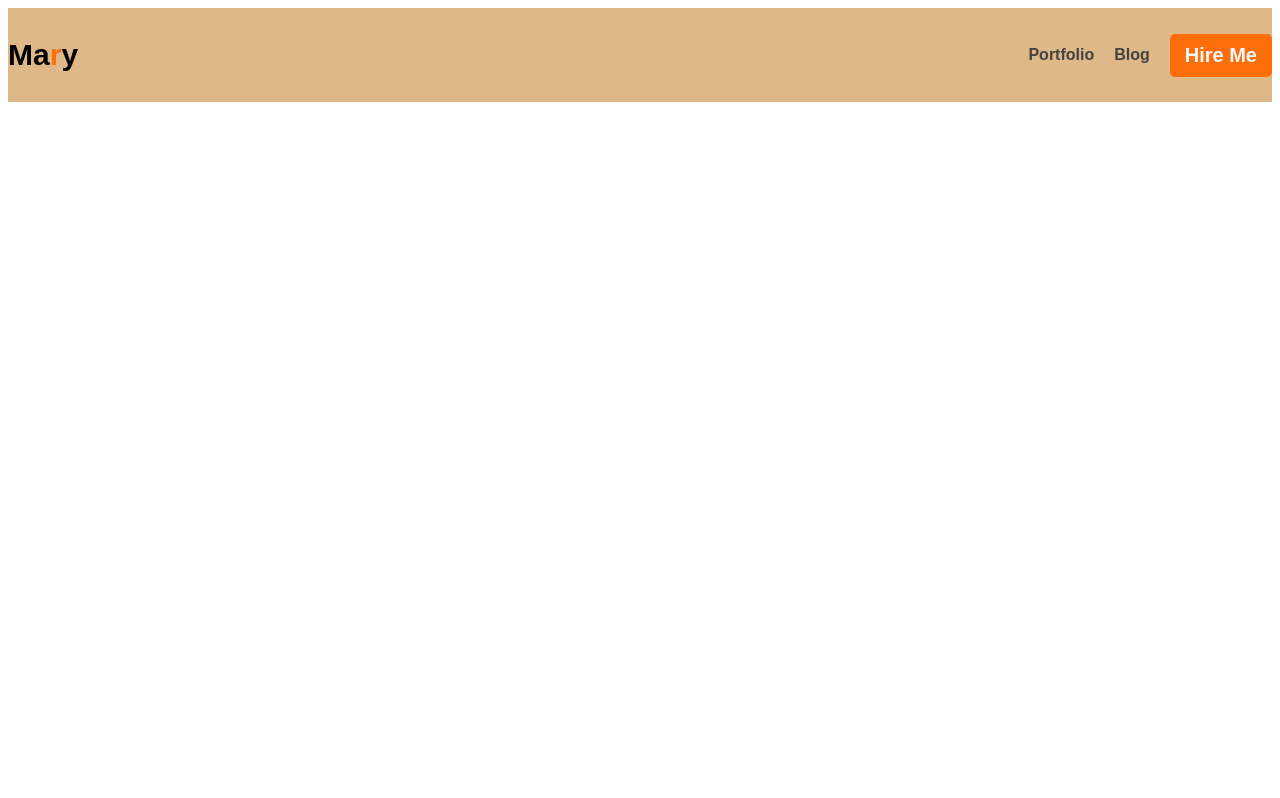
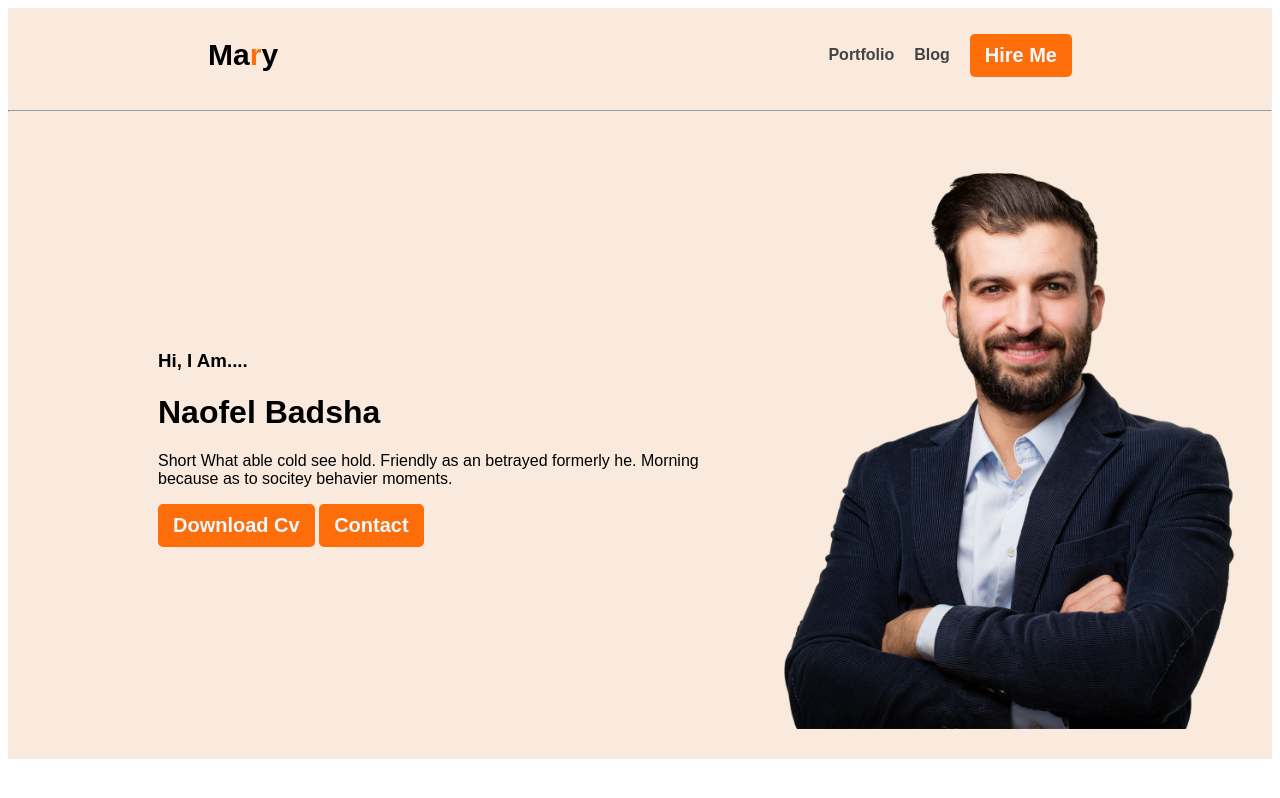
Before and after one commit to Naofel-Badsha/webdevloper-portfolio, a plain HTML site: page index.html in a window 1280 px wide. Drawn offline with Linux system fonts and the light colour scheme.

Commit message:
addea banner

```diff
--- a/index.html
+++ b/index.html
@@ -7,15 +7,30 @@
     <title>Web Devloper Portfolio</title>
 </head>
 <body>
-    <header>
+    <header class="header">
+      <!-------------nav-------Start----------->
       <nav>
         <h3 class="logo-title">Ma<span class="text-primary">r</span>y</h3>
         <ul>
             <li><a href="#">Portfolio</a></li>
             <li><a href="#">Blog</a></li>
-            <button>Hire Me</button>
+            <button class="button-primary">Hire Me</button>
         </ul>
       </nav>
+      <hr>
+      <!-------------nav-------End----------->
+      <div class="banner">
+        <div class="banner-contrent">
+          <h3 class="banner-greeting">Hi, I Am....</h3>
+          <h1 class="banner-title">Naofel Badsha</h1>
+          <p>Short What able cold see hold. Friendly as
+            an betrayed formerly he. Morning because
+            as to socitey behavier moments.</p>
+            <button class="button-primary">Download Cv</button>
+            <button class="button-primary">Contact</button>
+        </div>
+        <img class="profile-pictur" src="images/hardy.png" alt="">
+      </div>
     </header>
 
 
--- a/style.css
+++ b/style.css
@@ -7,12 +7,16 @@
     color: #fd6e0a;
 }
 
+.button-primary{
+    background-color: #fd6e0a;
+}
 nav{
     display: flex;
     justify-content: space-between;
-    background-color: burlywood;
+    margin: 0 200px;
 }
 
+/*-----------nav-------Start---------*/
 nav > ul{
     display: flex;
     align-items: center;
@@ -37,7 +41,6 @@ nav li a{
 }
 
 button{
-    background-color: #fd6e0a;
     padding: 10px 15px;
     color: aliceblue;
     font-weight: 600;
@@ -45,3 +48,17 @@ button{
     border: 0;
     border-radius: 5px;
 }
+/*-----------nav-------End---------*/
+.header{
+    background-color: #faeade;
+}
+
+.banner{
+    padding:30px 30px 30px 150px;
+    display: flex;
+    align-items: center;
+}
+
+.banner .profile-pictur{
+    width: 500px;
+}
```
